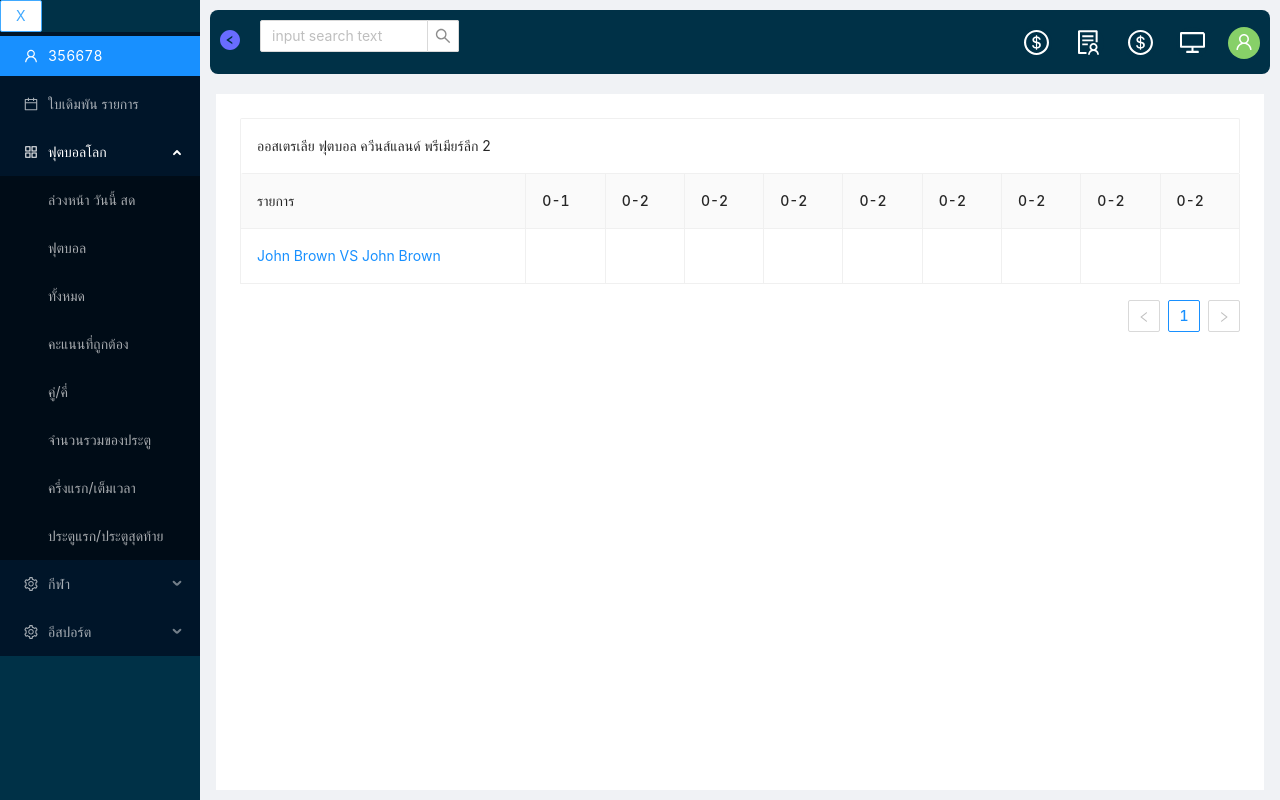
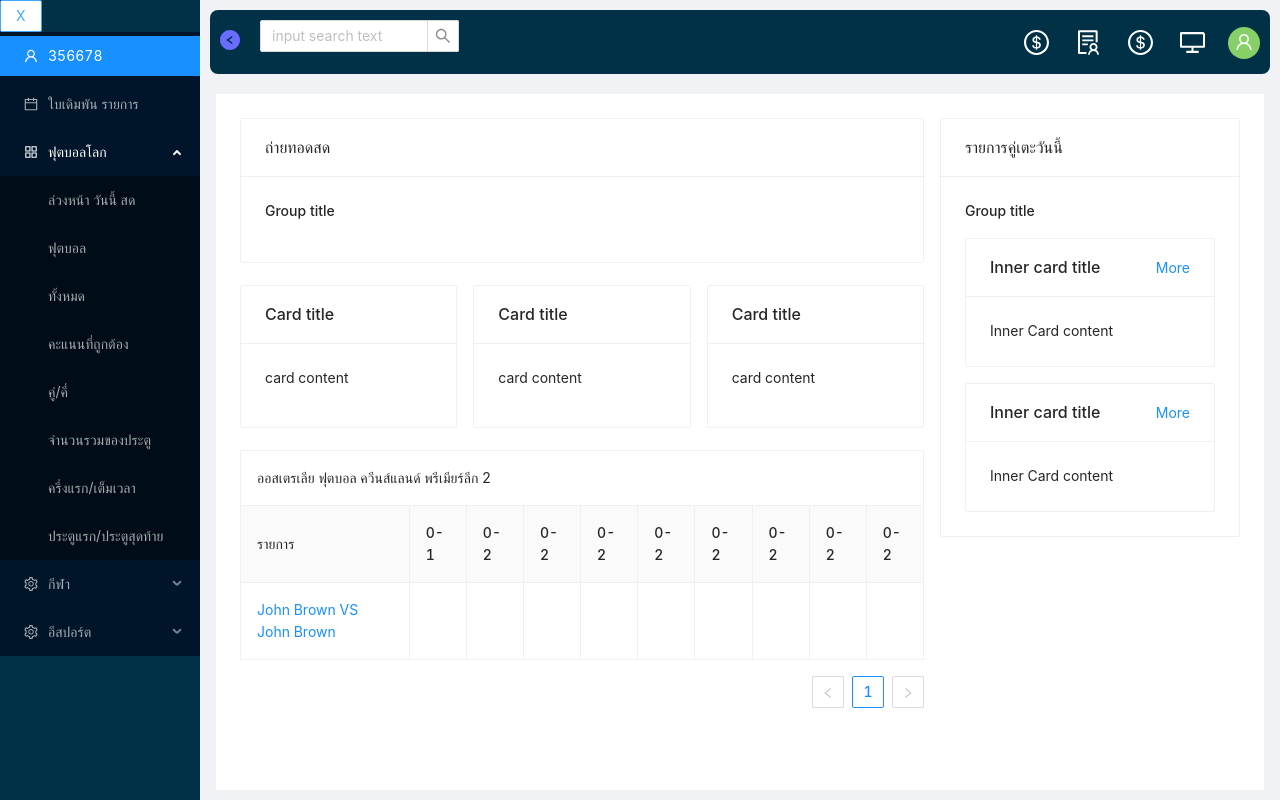
Before and after one commit to Mutto1003/sport-books-v3, a Vue app: page / in a window 1280 px wide. Built offline with nearby package versions, Linux system fonts and the light colour scheme; a web font is replaced by a local one.

Commit message:
Update layout content

```diff
--- a/src/components/HelloWorld.vue
+++ /dev/null
@@ -1,60 +0,0 @@
-<template>
-  <div class="hello">
-    <h1>{{ msg }}</h1>
-    <p>
-      For a guide and recipes on how to configure / customize this project,<br>
-      check out the
-      <a href="https://cli.vuejs.org" target="_blank" rel="noopener">vue-cli documentation</a>.
-    </p>
-    <h3>Installed CLI Plugins</h3>
-    <ul>
-      <li><a href="https://github.com/vuejs/vue-cli/tree/dev/packages/%40vue/cli-plugin-babel" target="_blank" rel="noopener">babel</a></li>
-      <li><a href="https://github.com/vuejs/vue-cli/tree/dev/packages/%40vue/cli-plugin-router" target="_blank" rel="noopener">router</a></li>
-      <li><a href="https://github.com/vuejs/vue-cli/tree/dev/packages/%40vue/cli-plugin-vuex" target="_blank" rel="noopener">vuex</a></li>
-      <li><a href="https://github.com/vuejs/vue-cli/tree/dev/packages/%40vue/cli-plugin-eslint" target="_blank" rel="noopener">eslint</a></li>
-    </ul>
-    <h3>Essential Links</h3>
-    <ul>
-      <li><a href="https://vuejs.org" target="_blank" rel="noopener">Core Docs</a></li>
-      <li><a href="https://forum.vuejs.org" target="_blank" rel="noopener">Forum</a></li>
-      <li><a href="https://chat.vuejs.org" target="_blank" rel="noopener">Community Chat</a></li>
-      <li><a href="https://twitter.com/vuejs" target="_blank" rel="noopener">Twitter</a></li>
-      <li><a href="https://news.vuejs.org" target="_blank" rel="noopener">News</a></li>
-    </ul>
-    <h3>Ecosystem</h3>
-    <ul>
-      <li><a href="https://router.vuejs.org" target="_blank" rel="noopener">vue-router</a></li>
-      <li><a href="https://vuex.vuejs.org" target="_blank" rel="noopener">vuex</a></li>
-      <li><a href="https://github.com/vuejs/vue-devtools#vue-devtools" target="_blank" rel="noopener">vue-devtools</a></li>
-      <li><a href="https://vue-loader.vuejs.org" target="_blank" rel="noopener">vue-loader</a></li>
-      <li><a href="https://github.com/vuejs/awesome-vue" target="_blank" rel="noopener">awesome-vue</a></li>
-    </ul>
-  </div>
-</template>
-
-<script>
-export default {
-  name: 'HelloWorld',
-  props: {
-    msg: String
-  }
-}
-</script>
-
-<!-- Add "scoped" attribute to limit CSS to this component only -->
-<style scoped>
-h3 {
-  margin: 40px 0 0;
-}
-ul {
-  list-style-type: none;
-  padding: 0;
-}
-li {
-  display: inline-block;
-  margin: 0 10px;
-}
-a {
-  color: #42b983;
-}
-</style>
--- /dev/null
+++ b/src/components/cards/FootballProgram.vue
@@ -0,0 +1,38 @@
+<template>
+  <a-card title="รายการคู่เตะวันนี้">
+    <p
+      style="
+        font-size: 14px;
+        color: rgba(0, 0, 0, 0.85);
+        margin-bottom: 16px;
+        font-weight: 500;
+      "
+    >
+      Group title
+    </p>
+    <a-card title="Inner card title">
+      <template #extra>
+        <a href="#">More</a>
+      </template>
+      Inner Card content
+    </a-card>
+    <a-card title="Inner card title" :style="{ marginTop: '16px' }">
+      <template #extra>
+        <a href="#">More</a>
+      </template>
+      Inner Card content
+    </a-card>
+  </a-card>
+</template>
+
+<script>
+import { defineComponent } from "vue";
+
+export default defineComponent({
+  setup() {},
+});
+</script>
+
+<style scoped>
+@import "@/css/styles.css";
+</style>
--- a/src/components/core/Content.vue
+++ b/src/components/core/Content.vue
@@ -7,12 +7,30 @@
       minHeight: '280px',
     }"
   >
-    <CorrectScoreTable />
+    <a-row type="flex">
+      <a-col flex="1 1 200px">
+        <Live />
+        <br />
+        <VariouRresults />
+        <br />
+        <CorrectScoreTable />
+      </a-col>
+      <a-col
+        flex="0 1 300px"
+        :style="{
+          margin: '0px 0px 0px 16px',
+        }"
+        ><FootballProgram
+      /></a-col>
+    </a-row>
   </a-layout-content>
 </template>
 
 <script>
 import CorrectScoreTable from "@/components/table/CorrectScoreTable.vue";
+import Live from "@/components/live/Live.vue";
+import VariouRresults from "@/components/results/VariouRresults.vue";
+import FootballProgram from "@/components/cards/FootballProgram.vue";
 import { LeftCircleFilled, RightCircleFilled } from "@ant-design/icons-vue";
 import { defineComponent } from "vue";
 
@@ -21,6 +39,9 @@ export default defineComponent({
     LeftCircleFilled,
     RightCircleFilled,
     CorrectScoreTable,
+    Live,
+    VariouRresults,
+    FootballProgram,
   },
   setup() {},
 });
--- /dev/null
+++ b/src/components/live/Live.vue
@@ -0,0 +1,38 @@
+<template>
+  <a-card title="ถ่ายทอดสด">
+    <p
+      style="
+        font-size: 14px;
+        color: rgba(0, 0, 0, 0.85);
+        margin-bottom: 16px;
+        font-weight: 500;
+      "
+    >
+      Group title
+    </p>
+    <!-- <a-card title="Inner card title">
+      <template #extra>
+        <a href="#">More</a>
+      </template>
+      Inner Card content
+    </a-card>
+    <a-card title="Inner card title" :style="{ marginTop: '16px' }">
+      <template #extra>
+        <a href="#">More</a>
+      </template>
+      Inner Card content
+    </a-card> -->
+  </a-card>
+</template>
+
+<script>
+import { defineComponent } from "vue";
+
+export default defineComponent({
+  setup() {},
+});
+</script>
+
+<style scoped>
+@import "@/css/styles.css";
+</style>
--- /dev/null
+++ b/src/components/results/VariouRresults.vue
@@ -0,0 +1,33 @@
+<template>
+  <div>
+    <a-row :gutter="16">
+      <a-col :span="8">
+        <a-card title="Card title">
+          <p>card content</p>
+        </a-card>
+      </a-col>
+      <a-col :span="8">
+        <a-card title="Card title">
+          <p>card content</p>
+        </a-card>
+      </a-col>
+      <a-col :span="8">
+        <a-card title="Card title">
+          <p>card content</p>
+        </a-card>
+      </a-col>
+    </a-row>
+  </div>
+</template>
+
+<script>
+import { defineComponent } from "vue";
+
+export default defineComponent({
+  setup() {},
+});
+</script>
+
+<style scoped>
+@import "@/css/styles.css";
+</style>
--- a/src/views/HomeView.vue
+++ b/src/views/HomeView.vue
@@ -1,18 +1,18 @@
 <template>
   <div class="home">
     <img alt="Vue logo" src="../assets/logo.png">
-    <HelloWorld msg="Welcome to Your Vue.js App"/>
+    <!-- <HelloWorld msg="Welcome to Your Vue.js App"/> -->
   </div>
 </template>
 
 <script>
 // @ is an alias to /src
-import HelloWorld from '@/components/HelloWorld.vue'
+// import HelloWorld from '@/components/HelloWorld.vue'
 
 export default {
   name: 'HomeView',
   components: {
-    HelloWorld
+    // HelloWorld
   }
 }
 </script>
```
